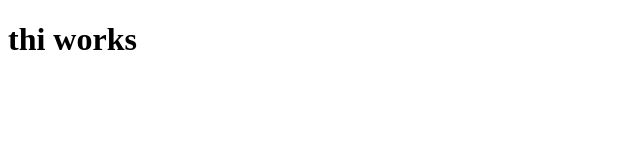
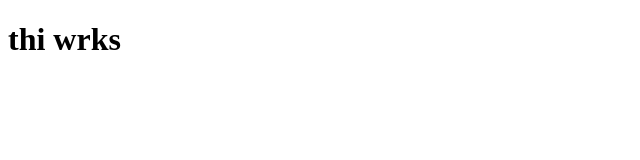
Before and after one commit to fyrebolt/congapp, a plain HTML site: page index.html in a window 1280 px wide. Shown: the full height of the page, 0-640 px from the left. Drawn offline with Linux system fonts and the light colour scheme.

Commit message:
Update index.html

```diff
--- a/index.html
+++ b/index.html
@@ -8,6 +8,6 @@
     <title>Document</title>
 </head>
 <body>
-    <h1>thi works</h1>
+    <h1>thi wrks</h1>
 </body>
 </html>
```
